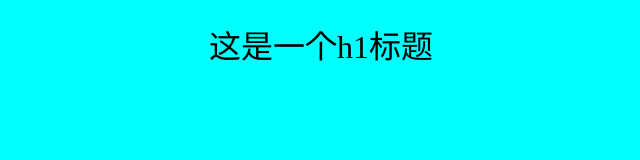
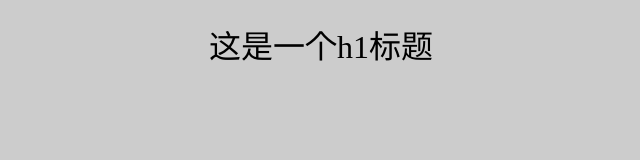
Before and after one commit to xuxuan1314/pro_01, a plain HTML site: page index.html in a window 1280 px wide. Shown: the whole page, without its empty margins (319-959 px from the left). Drawn offline with Linux system fonts and the light colour scheme.

Commit message:
修改了index.css文件

```diff
--- a/index.css
+++ b/index.css
@@ -2,7 +2,7 @@ body,
 html {
     margin: 0;
     padding: 0;
-    background-color: cyan;
+    background-color: #ccc;
 }
 
 h1 {
```
